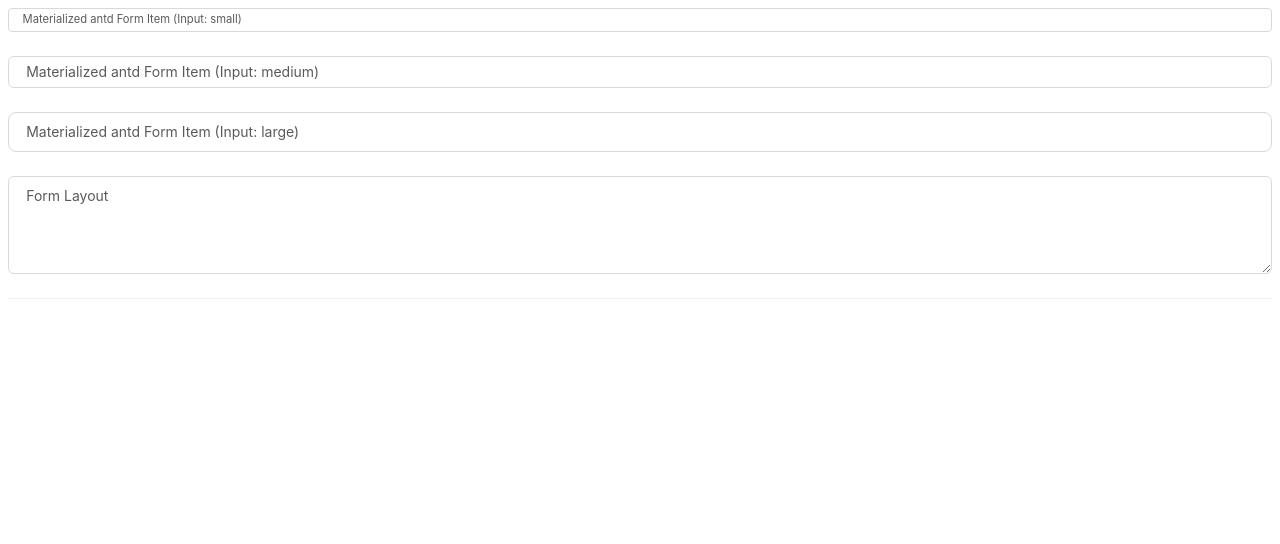
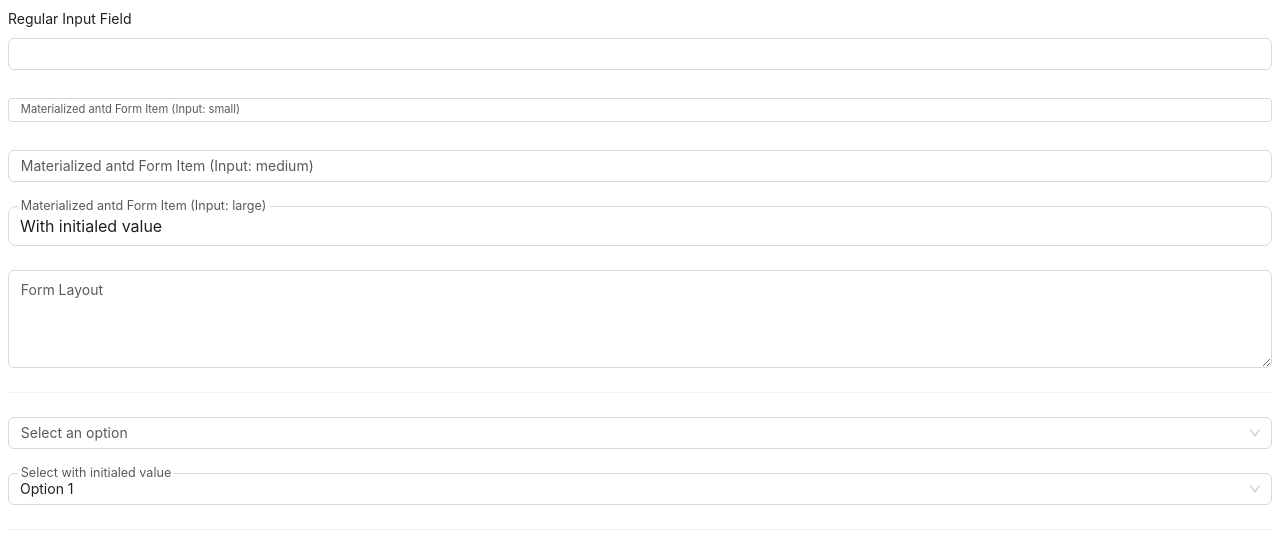
Before and after one commit to amiryxe/ant-design-float-label-form-item, a React (Vite) app: page / in a window 1280 px wide. Shown: the top 544 px of the page. Built offline with nearby package versions, Linux system fonts and the light colour scheme.

Commit message:
handle effect to initialed data

```diff
--- a/src/antd-floating-label/index.tsx
+++ b/src/antd-floating-label/index.tsx
@@ -9,8 +9,9 @@ type Props = {
 const { useToken } = theme
 
 export default function FloatingLabelFormItem(props: Props) {
+  const { token } = useToken()
   const form = Form.useFormInstance()
-  const value = Form.useWatch([props.name], form)
+  const value = Form.useWatch(props.name, form)
 
   // @ts-ignore: Unreachable code error
   const isSmallField: unknown = props?.children?.props?.size === 'small'
@@ -18,10 +19,10 @@ export default function FloatingLabelFormItem(props: Props) {
   const [isActive, setIsActive] = useState(value ? true : false)
 
   useEffect(() => {
-    setIsActive(value ? true : false)
+    if (value) {
+      setIsActive(true)
+    }
   }, [value])
-
-  const { token } = useToken()
 
   const labelStyles = css`
     position: relative;
@@ -43,7 +44,7 @@ export default function FloatingLabelFormItem(props: Props) {
       display: flex;
       flex-direction: column;
       justify-content: center;
-      padding: 0 0.8em;
+      padding: 0 0.6rem;
       background: transparent !important;
 
       pointer-events: none;
@@ -55,7 +56,7 @@ export default function FloatingLabelFormItem(props: Props) {
     .antd-mfl__label span {
       background: ${token.colorBgBase};
       display: block;
-      padding: 0 0.5em;
+      padding: 0 0.2rem;
       line-height: 100%;
     }
 
@@ -85,14 +86,11 @@ export default function FloatingLabelFormItem(props: Props) {
       onBlur={() => (value ? null : setIsActive(false))}
       onFocus={() => setIsActive(true)}
     >
-      <Form.Item {...props} noStyle>
-        <div>
-          <div className="antd-mfl__label">
-            <span>{props.label}</span>
-          </div>
-          {props.children}
-        </div>
-      </Form.Item>
+      <Form.Item {...props}>{props.children}</Form.Item>
+
+      <div className="antd-mfl__label">
+        <span>{props.label}</span>
+      </div>
     </div>
   )
 }
--- a/src/sample-forms/Form1.tsx
+++ b/src/sample-forms/Form1.tsx
@@ -1,10 +1,14 @@
-import { Form, Input } from 'antd'
+import { Divider, Form, Input, Select } from 'antd'
 
 import FloatingLabelFormItem from '../antd-floating-label'
 
 export default function Form1() {
   return (
-    <Form layout="vertical">
+    <Form layout="vertical" name="sample_form_1">
+      <Form.Item name="regular" label="Regular Input Field">
+        <Input />
+      </Form.Item>
+
       <FloatingLabelFormItem name="field1" label="Materialized antd Form Item (Input: small)">
         <Input size="small" />
       </FloatingLabelFormItem>
@@ -13,13 +17,39 @@ export default function Form1() {
         <Input />
       </FloatingLabelFormItem>
 
-      <FloatingLabelFormItem name="field3" label="Materialized antd Form Item (Input: large)">
+      <FloatingLabelFormItem
+        name="field3"
+        label="Materialized antd Form Item (Input: large)"
+        initialValue="With initialed value"
+      >
         <Input size="large" />
       </FloatingLabelFormItem>
 
       <FloatingLabelFormItem label="Form Layout" name="layout">
         <Input.TextArea rows={4} />
       </FloatingLabelFormItem>
+
+      <Divider />
+
+      <FloatingLabelFormItem name="selector" label="Select an option">
+        <Select style={{ width: '100%' }}>
+          <Select.Option value="opt1">Option 1</Select.Option>
+          <Select.Option value="opt2">Option 2</Select.Option>
+          <Select.Option value="opt3">Option 3</Select.Option>
+        </Select>
+      </FloatingLabelFormItem>
+
+      <FloatingLabelFormItem
+        name="selector2"
+        label="Select with initialed value"
+        initialValue="opt1"
+      >
+        <Select style={{ width: '100%' }}>
+          <Select.Option value="opt1">Option 1</Select.Option>
+          <Select.Option value="opt2">Option 2</Select.Option>
+          <Select.Option value="opt3">Option 3</Select.Option>
+        </Select>
+      </FloatingLabelFormItem>
     </Form>
   )
 }
```
